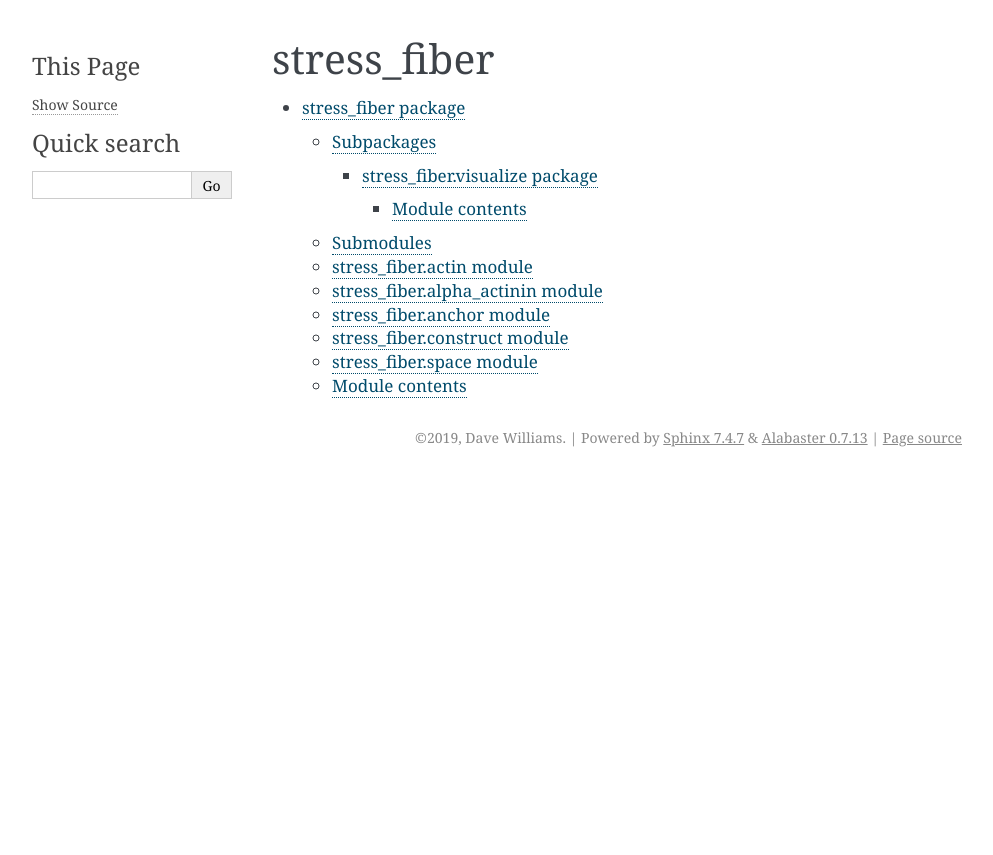
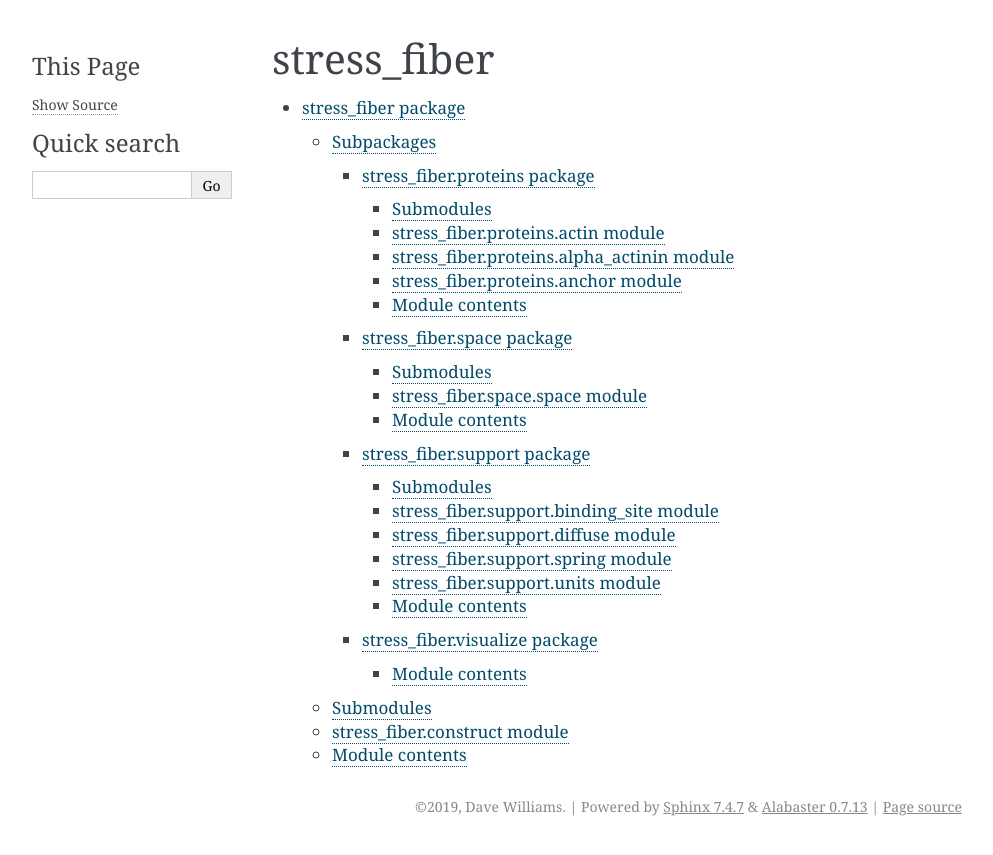
Before and after one commit to AllenCellModeling/flins, a Sphinx documentation site: the page built from docs/modules.rst, in a window 1280 px wide. Shown: the top 855 px of the page, without its empty margins (148-1141 px from the left). Built offline with Sphinx 7.4.7, drawn with Linux system fonts in a browser that asks for light colours.

Commit message:
Fix LaTeX and reference errors in docs

```diff
--- /dev/null
+++ b/docs/stress_fiber.proteins.rst
@@ -0,0 +1,38 @@
+stress\_fiber.proteins package
+==============================
+
+Submodules
+----------
+
+stress\_fiber.proteins.actin module
+-----------------------------------
+
+.. automodule:: stress_fiber.proteins.actin
+    :members:
+    :undoc-members:
+    :show-inheritance:
+
+stress\_fiber.proteins.alpha\_actinin module
+--------------------------------------------
+
+.. automodule:: stress_fiber.proteins.alpha_actinin
+    :members:
+    :undoc-members:
+    :show-inheritance:
+
+stress\_fiber.proteins.anchor module
+------------------------------------
+
+.. automodule:: stress_fiber.proteins.anchor
+    :members:
+    :undoc-members:
+    :show-inheritance:
+
+
+Module contents
+---------------
+
+.. automodule:: stress_fiber.proteins
+    :members:
+    :undoc-members:
+    :show-inheritance:
--- a/docs/stress_fiber.rst
+++ b/docs/stress_fiber.rst
@@ -6,47 +6,18 @@ Subpackages
 
 .. toctree::
 
+    stress_fiber.proteins
+    stress_fiber.space
+    stress_fiber.support
     stress_fiber.visualize
 
 Submodules
 ----------
 
-stress\_fiber.actin module
---------------------------
-
-.. automodule:: stress_fiber.actin
-    :members:
-    :undoc-members:
-    :show-inheritance:
-
-stress\_fiber.alpha\_actinin module
------------------------------------
-
-.. automodule:: stress_fiber.alpha_actinin
-    :members:
-    :undoc-members:
-    :show-inheritance:
-
-stress\_fiber.anchor module
----------------------------
-
-.. automodule:: stress_fiber.anchor
-    :members:
-    :undoc-members:
-    :show-inheritance:
-
 stress\_fiber.construct module
 ------------------------------
 
 .. automodule:: stress_fiber.construct
-    :members:
-    :undoc-members:
-    :show-inheritance:
-
-stress\_fiber.space module
---------------------------
-
-.. automodule:: stress_fiber.space
     :members:
     :undoc-members:
     :show-inheritance:
--- /dev/null
+++ b/docs/stress_fiber.space.rst
@@ -0,0 +1,22 @@
+stress\_fiber.space package
+===========================
+
+Submodules
+----------
+
+stress\_fiber.space.space module
+--------------------------------
+
+.. automodule:: stress_fiber.space.space
+    :members:
+    :undoc-members:
+    :show-inheritance:
+
+
+Module contents
+---------------
+
+.. automodule:: stress_fiber.space
+    :members:
+    :undoc-members:
+    :show-inheritance:
--- /dev/null
+++ b/docs/stress_fiber.support.rst
@@ -0,0 +1,46 @@
+stress\_fiber.support package
+=============================
+
+Submodules
+----------
+
+stress\_fiber.support.binding\_site module
+------------------------------------------
+
+.. automodule:: stress_fiber.support.binding_site
+    :members:
+    :undoc-members:
+    :show-inheritance:
+
+stress\_fiber.support.diffuse module
+------------------------------------
+
+.. automodule:: stress_fiber.support.diffuse
+    :members:
+    :undoc-members:
+    :show-inheritance:
+
+stress\_fiber.support.spring module
+-----------------------------------
+
+.. automodule:: stress_fiber.support.spring
+    :members:
+    :undoc-members:
+    :show-inheritance:
+
+stress\_fiber.support.units module
+----------------------------------
+
+.. automodule:: stress_fiber.support.units
+    :members:
+    :undoc-members:
+    :show-inheritance:
+
+
+Module contents
+---------------
+
+.. automodule:: stress_fiber.support
+    :members:
+    :undoc-members:
+    :show-inheritance:
```
Also changed, not shown: 3 other files.
